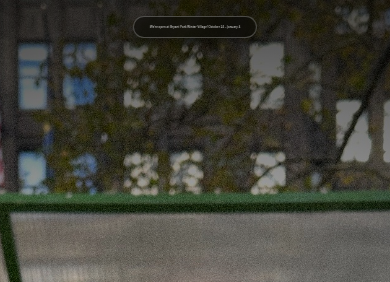
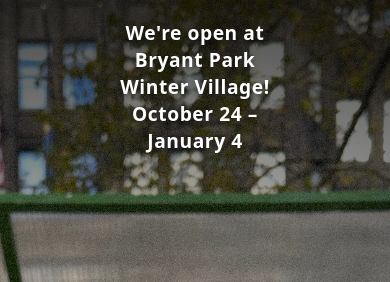
Before and after one commit to downthechimney/winter-pie-shop, a plain HTML site: page index.html in a window 390 px wide. Shown: the top 282 px of the page. Drawn offline with Linux system fonts and the light colour scheme.

Commit message:
Update index.html

```diff
--- a/index.html
+++ b/index.html
@@ -26,33 +26,28 @@ body{
   position:absolute; inset:0;
   background: radial-gradient(1200px 600px at 40% 40%, rgba(0,0,0,.1), rgba(0,0,0,.4) 60%, rgba(0,0,0,.6) 100%);
 }
-  /* HEADLINE */
+/* HEADLINE (plain white text, no background) */
 .headline{
   position:absolute;
   top:2rem;
   left:50%;
   transform:translateX(-50%);
-  background:rgba(0,0,0,.45);
-  backdrop-filter: blur(8px);
-  border:1px solid rgba(255,255,255,.25);
-  border-radius:12px;
-  padding:.7rem 1.6rem;
-  font-size:1.1rem;
-  font-weight:500;
-  letter-spacing:.02em;
+  font-size:1.6rem;
+  font-weight:600;
+  letter-spacing:.03em;
   color:#fff;
   text-align:center;
-  box-shadow:0 4px 12px rgba(0,0,0,.4);
+  text-shadow:0 2px 6px rgba(0,0,0,.45);
   z-index:20;
 }
 
 @media (max-width:480px){
   .headline{
-    font-size:.18rem;
-    padding:.5rem 1rem;
-    top:1rem;
+    font-size:1.2rem;
+    top:1.2rem;
   }
 }
+
 
 .center{position:relative; z-index:10; height:100%; display:grid; place-items:center;}
 .stack{display:flex; flex-direction:column; align-items:center; gap:1.5rem;}
```
